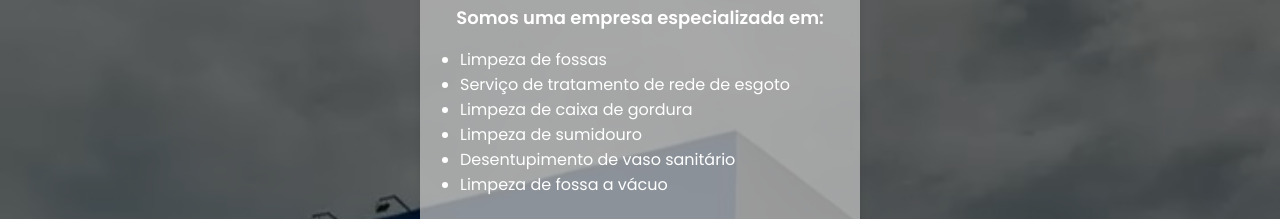
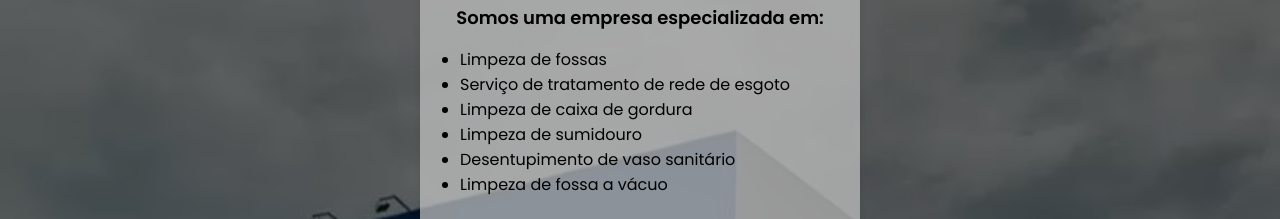
Before and after one commit to denilsonbslv/Limpadora-Reis-Magos, a plain HTML site: page index.html in a window 1280 px wide. Shown: the part 319-538 px from the top of the page. Drawn offline with Linux system fonts and the light colour scheme.

Commit message:
fix: correcao cor texto

```diff
--- a/style.css
+++ b/style.css
@@ -9,7 +9,6 @@ body {
     background-color: #121f2f; /* Azul mais escuro e sóbrio */
     background: linear-gradient(rgba(0, 0, 0, 0.6), rgba(0, 0, 0, 0.6)), url('background.jpg') no-repeat center center fixed;
     background-size: cover; /* Garante que a imagem cubra toda a tela */
-    color: #fff; /* Ajusta a cor do texto para contraste */
 }
 
 .card {
```
